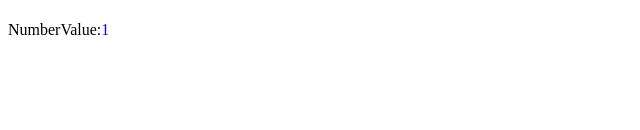
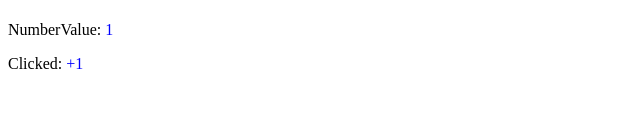
Before and after one commit to oricis/react_redux__test_one, a React (Create React App) app: page / in a window 1280 px wide. Both pictures are taken after a click on the button "Añado 1". Shown: the part 170-300 px from the top of the page, without its empty margins (0-640 px from the left). Built offline with nearby package versions, Linux system fonts and the light colour scheme.

Commit message:
added reference of the last clicked button

```diff
--- a/src/components/number/Number.jsx
+++ b/src/components/number/Number.jsx
@@ -11,13 +11,22 @@ class Number extends Component
     render()
     {
         console.log('props:', this.props); // HACK:
+
+        const classToShowClickedButton = this.props.lastNumberValue > 0
+            ? 'd-block' : 'd-none';
+
         return (
             <div>
                 <h1>The Number component</h1>
 
-                <p>NumberValue:
-                    <span className="cblue">
+                <p>NumberValue: <span className="cblue">
                         {this.props.nValue}
+                    </span>
+                </p>
+
+                <p className={classToShowClickedButton}>
+                    Clicked: <span className="cblue">
+                       +{this.props.lastNumberValue}
                     </span>
                 </p>
             </div>
@@ -27,9 +36,11 @@ class Number extends Component
 
 const mapStateToProps = (state) =>
 {
+    const lastNumberValue = state.NUMBER.numberValue;
     const nValue = state.NUMBER.summation;
 
     return {
+        lastNumberValue,
         nValue,
     };
 };
--- a/src/components/number/styles.css
+++ b/src/components/number/styles.css
@@ -9,3 +9,10 @@
 .cgreen {
 	color: green;
 }
+
+.d-block {
+  display: block;
+}
+.d-none {
+  display: none;
+}
```
